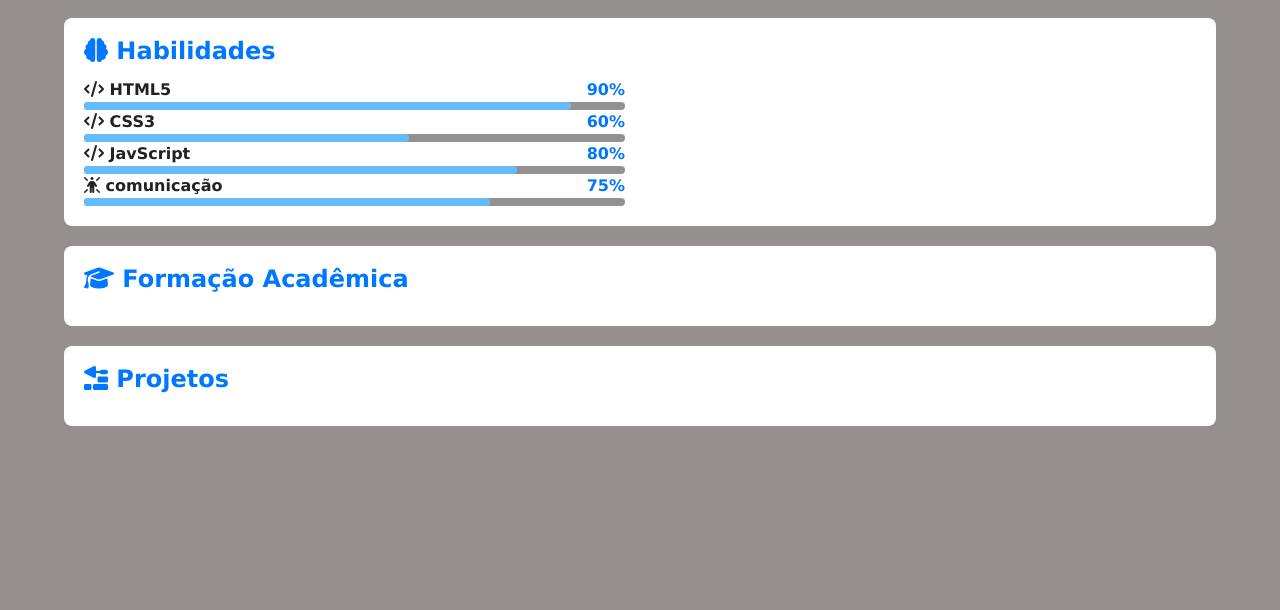
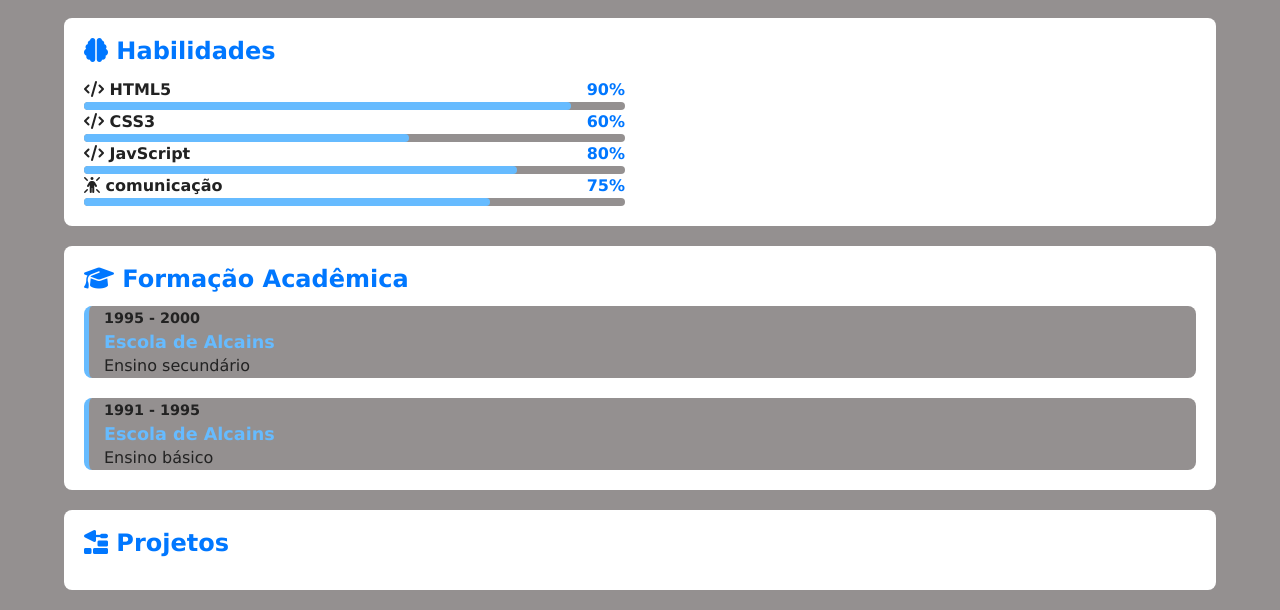
Before and after one commit to prfolgado/projeto-portfolio, a plain HTML site: page index.html in a window 1280 px wide. Shown: the part 1158-1768 px from the top of the page. Before the commit the page ends 1604 px from the top, so only its background shows below. Drawn offline with Linux system fonts and the light colour scheme.

Commit message:
área de formação

```diff
--- a/estilos/style.css
+++ b/estilos/style.css
@@ -171,6 +171,38 @@ article#video .video-container {
   border-radius: 4px;
 }
 
+#formacao-container {
+  display: flex;
+  flex-direction: column-reverse;
+  gap: 20px;
+}
+
+#formacao-container .curso {
+  background-color: var(--fundo-principal);
+  border-radius: 8px;
+  border-left: 5px solid var(--destaque-inverso);
+  padding-left: 15px;
+  transition: border-left-width 0.3s, border-color 0.3s;
+}
+
+#formacao-container .curso:hover {
+  border-left-width: 15px;
+  cursor: pointer;
+  border-color: var(--destaque);
+}
+
+#formacao-container .periodo {
+  font-size: 0.9em;
+  font-weight: bold;
+  color: var(--textoque);
+}
+
+#formacao-container .instituicao {
+  font-size: 1.1em;
+  font-weight: bold;
+  color: var(--destaque-inverso);
+}
+
 @media screen and (min-width: 768px) {
   #skill-container {
     grid-template-columns: 1fr 1fr;
--- a/index.html
+++ b/index.html
@@ -104,15 +104,27 @@
                         <div class="progresso" style="width: 75%;"></div>
                     </div>
 
-
-
-
-
                  </div>
             </article> <!-- Fim do artigo skills -->
 
             <article id="formacao">
                 <h2> <i class="fa-solid fa-graduation-cap"></i> Formação Acadêmica</h2>
+
+                <div id="formacao-container">
+                    <div class="curso">
+                        <p class="periodo">1991 - 1995</p>
+                        <h3 class="instituicao">Escola de Alcains</h3>
+                        <p class="titulacao">Ensino básico</p>
+                    </div>
+
+                    <div class="curso">
+                        <p class="periodo">1995 - 2000</p>
+                        <h3 class="instituicao">Escola de Alcains</h3>
+                        <p class="titulacao">Ensino secundário</p>
+
+                    </div>
+
+                </div>
             </article> <!-- Fim do artigo formacao -->
 
             <article id="projetos">
```
